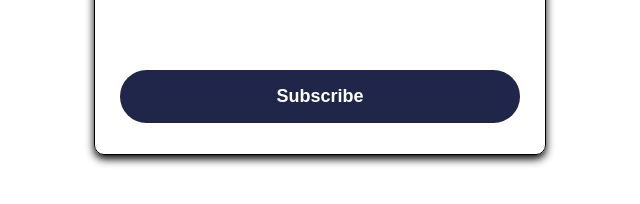
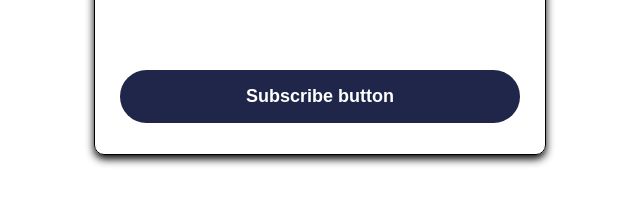
Before and after one commit to Osaro-tfk/Task2, a plain HTML site: page index.html in a window 1280 px wide. Shown: the part 344-548 px from the top of the page, 4-644 px from the left. Drawn offline with Linux system fonts and the light colour scheme.

Commit message:
Update index.html

```diff
--- a/index.html
+++ b/index.html
@@ -14,7 +14,7 @@
             <input class="input" placeholder="Enter your name..."/>
             <input class="input" placeholder="Enter your phone number..."/>
             <button id="subscribe">
-                Subscribe
+                Subscribe button
             </button>
         </div>
         <div id="output">
```
